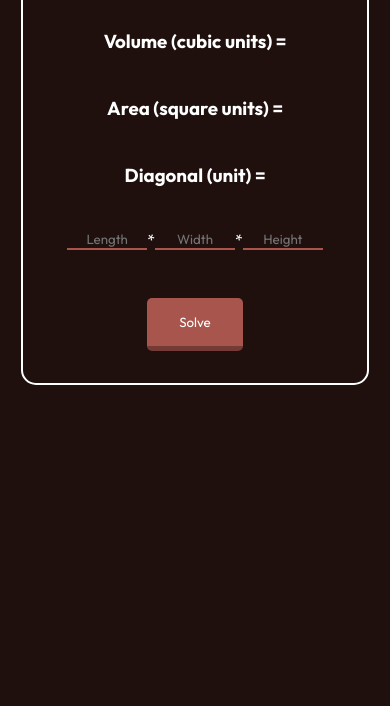
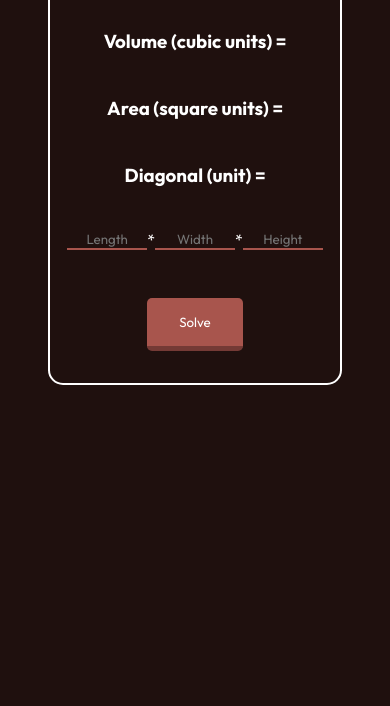
Before and after one commit to aaronmarayaa/Polyhedreons-Volume-Calculator, a website: page shapes/cuboid/cuboid.html in a window 390 px wide. Shown: the part 138-844 px from the top of the page. Drawn offline with Linux system fonts and the light colour scheme.

Commit message:
Style: Reduce the padding of .container
This improves the responsiveness for
larger formula results

Affected files:
- cuboid/cuboid.css
- hollowSphere/hollowSphere.css

```diff
--- a/shapes/cuboid/cuboid.css
+++ b/shapes/cuboid/cuboid.css
@@ -17,7 +17,7 @@ body {
 .container {
   display: grid;
   place-items: center;
-  padding: 2rem 13%;
+  padding: 2rem 5%;
   border: 2px solid white;
   border-radius: 15px;
 }
--- a/shapes/hollowSphere/hollowSphere.css
+++ b/shapes/hollowSphere/hollowSphere.css
@@ -17,7 +17,7 @@ body {
 .container {
   display: grid;
   place-items: center;
-  padding: 2rem 6%;
+  padding: 2rem 5%;
   border: 2px solid white;
   border-radius: 15px;
 }
```
